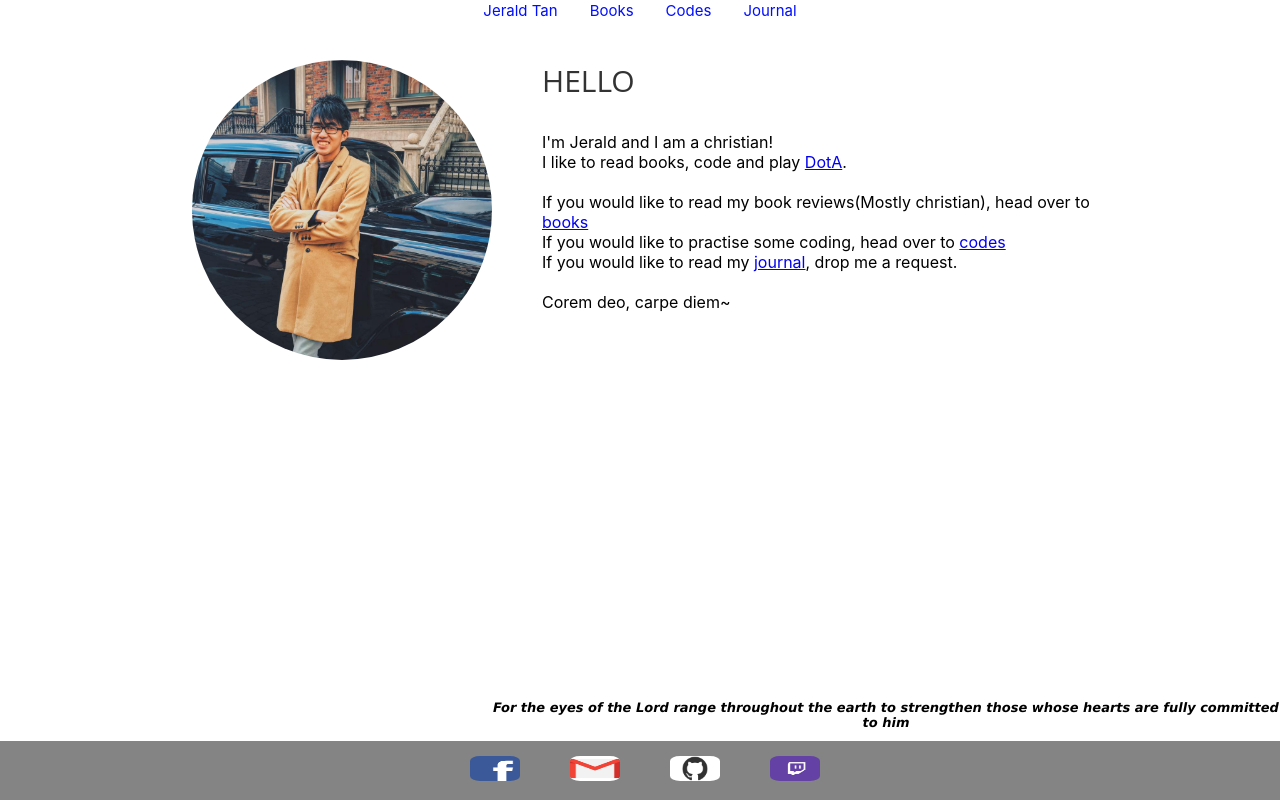
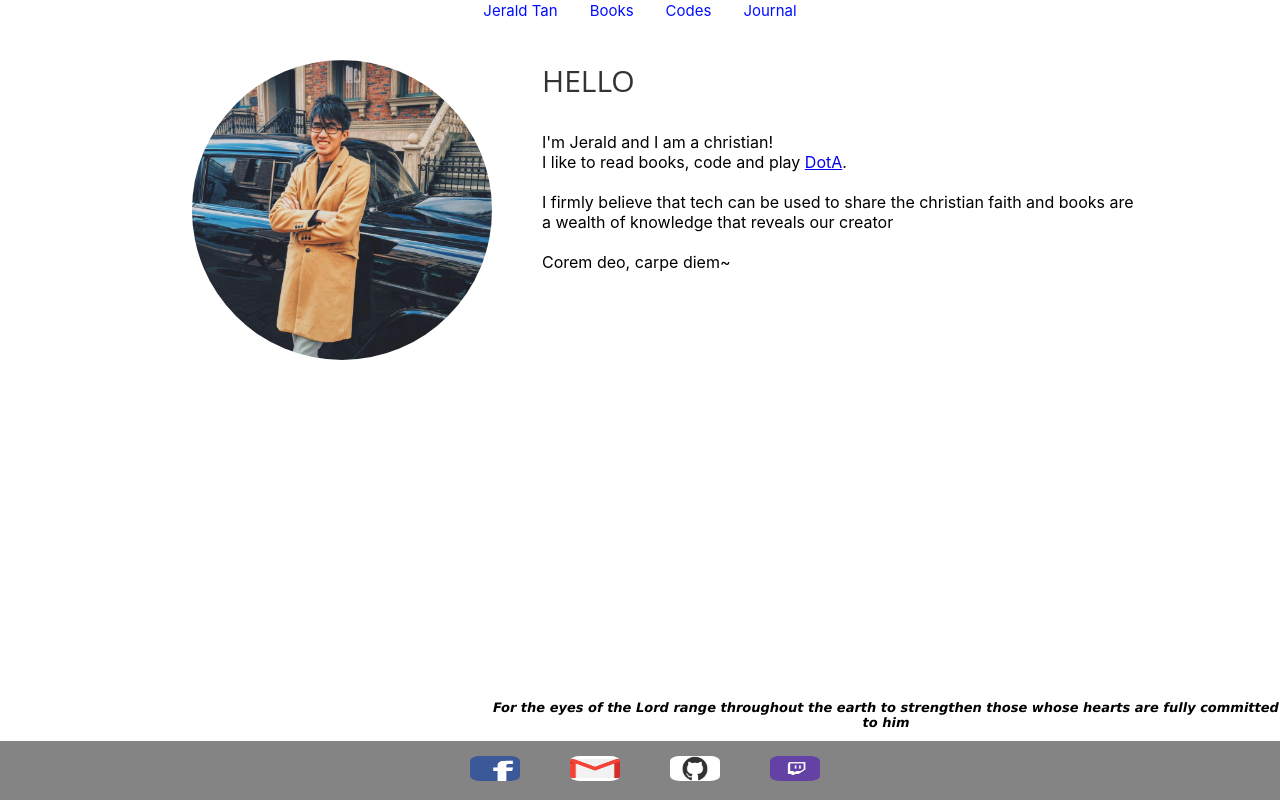
Before and after one commit to jeraldtsy/jeraldtsy, a React (Create React App) app: page / in a window 1280 px wide. Built offline with nearby package versions, Linux system fonts and the light colour scheme.

Commit message:
Redo bio

```diff
--- a/src/App.js
+++ b/src/App.js
@@ -34,10 +34,7 @@ function App() {
                     <span className = "AboutMe"> I'm Jerald and I am a christian!<br/>
                     I like to read books, code and play <a href = "https://blog.dota2.com/?l=english">DotA</a>. <br/><br/>
 
-                    If you would like to read my book reviews(Mostly christian), head over to <a href = "www.google.com">books</a><br/>
-                    If you would like to practise some coding, head over to <a href = "www.google.com">codes</a> <br/>
-                    If you would like to read my <a href = "www.google.com">journal</a>, drop me a request. <br/><br/>
-
+                    I firmly believe that tech can be used to share the christian faith and books are a wealth of knowledge that reveals our creator<br/><br/>
                     Corem deo, carpe diem~  </span>
                     </div>
             </div>
```
